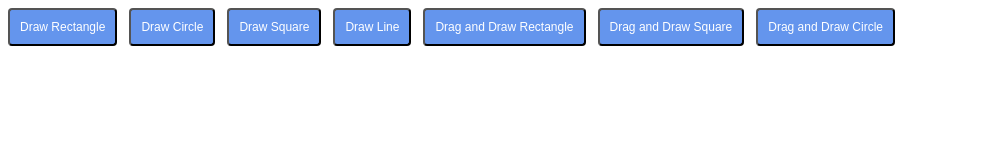
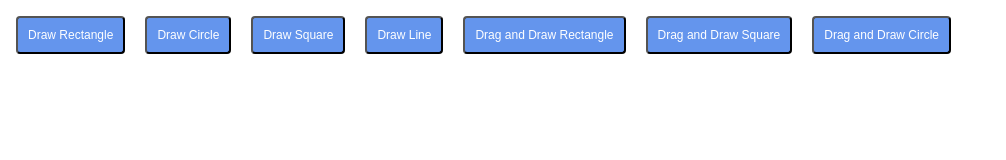
Before and after one commit to sumit-rzt/D3-Projects, a plain HTML site: page 01-basics/index.html in a window 1280 px wide. Shown: the whole page, without its empty margins (0-1006 px from the left). Drawn offline with nearby package versions, Linux system fonts and the light colour scheme.

Commit message:
Minor css fix

```diff
--- a/01-basics/styles.css
+++ b/01-basics/styles.css
@@ -21,5 +21,5 @@ button {
     font-size: 12px;
     background-color: cornflowerblue;
     color: #fff;
-    margin-right: 8px;
+    margin: 8px;
 }
```
